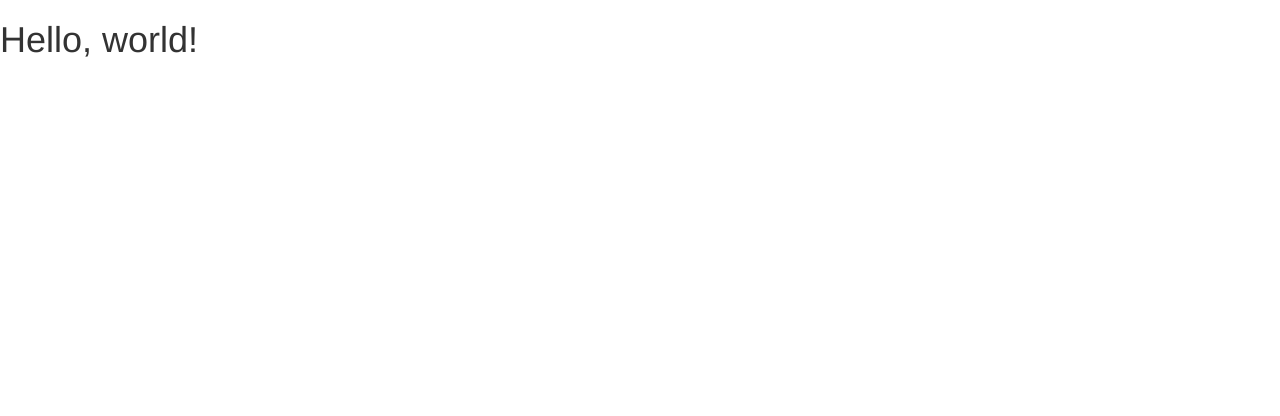
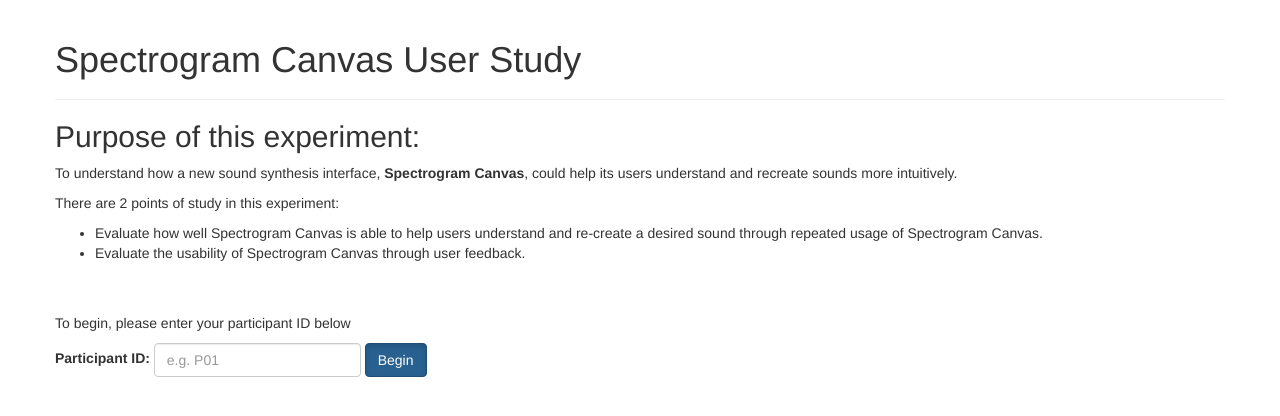
Before and after one commit to joannem/SpectCanvas_Expt, a plain HTML site: page index.html in a window 1280 px wide. Drawn offline with Linux system fonts and the light colour scheme.

Commit message:
Did up a simple introduction page

```diff
--- a/index.html
+++ b/index.html
@@ -5,7 +5,7 @@
 		<meta http-equiv="X-UA-Compatible" content="IE=edge">
 		<meta name="viewport" content="width=device-width, initial-scale=1">
 		<!-- The above 3 meta tags *must* come first in the head; any other head content must come *after* these tags -->
-		<title>Bootstrap 101 Template</title>
+		<title>SpecCanvas User Study</title>
 
 		<!-- Bootstrap -->
 		<link href="css/bootstrap.min.css" rel="stylesheet">
@@ -13,8 +13,34 @@
 
 	</head>
 	<body>
-		<h1>Hello, world!</h1>
+		<div class="container">
+			<div class="row">
+				<div class="page-header">
+					<h1>Spectrogram Canvas User Study</h1>
+				</div>
 
+				<h2>Purpose of this experiment:</h2>
+				<p>To understand how a new sound synthesis interface, <b>Spectrogram Canvas</b>, could help its users understand and recreate sounds more intuitively. </p>
+				<p>There are 2 points of study in this experiment:</p>
+					<ul>
+						<li>Evaluate how well Spectrogram Canvas is able to help users understand and re-create a desired sound through repeated usage of Spectrogram Canvas. </li>
+						<li>Evaluate the usability of Spectrogram Canvas through user feedback.</li>
+					</ul>
+				</p>
+			</div>
+			<br><br>
+			<div class="row">
+				<p>To begin, please enter your participant ID below</p>
+				<form class="form-inline">
+					<div class="form-group">
+						<label for="participant-id">Participant ID: </label>
+						<input type="text" class="form-control" id="participant-id" placeholder="e.g. P01">
+					</div>
+
+					<button type="button" class="btn btn-primary active">Begin</button>
+				</form>
+			</div>
+	</div>
 		<!-- jQuery (necessary for Bootstrap's JavaScript plugins) -->
 		<script src="js/vendor/jquery-2.2.0.min.js"></script>
 		<!-- Include all compiled plugins (below), or include individual files as needed -->
```
